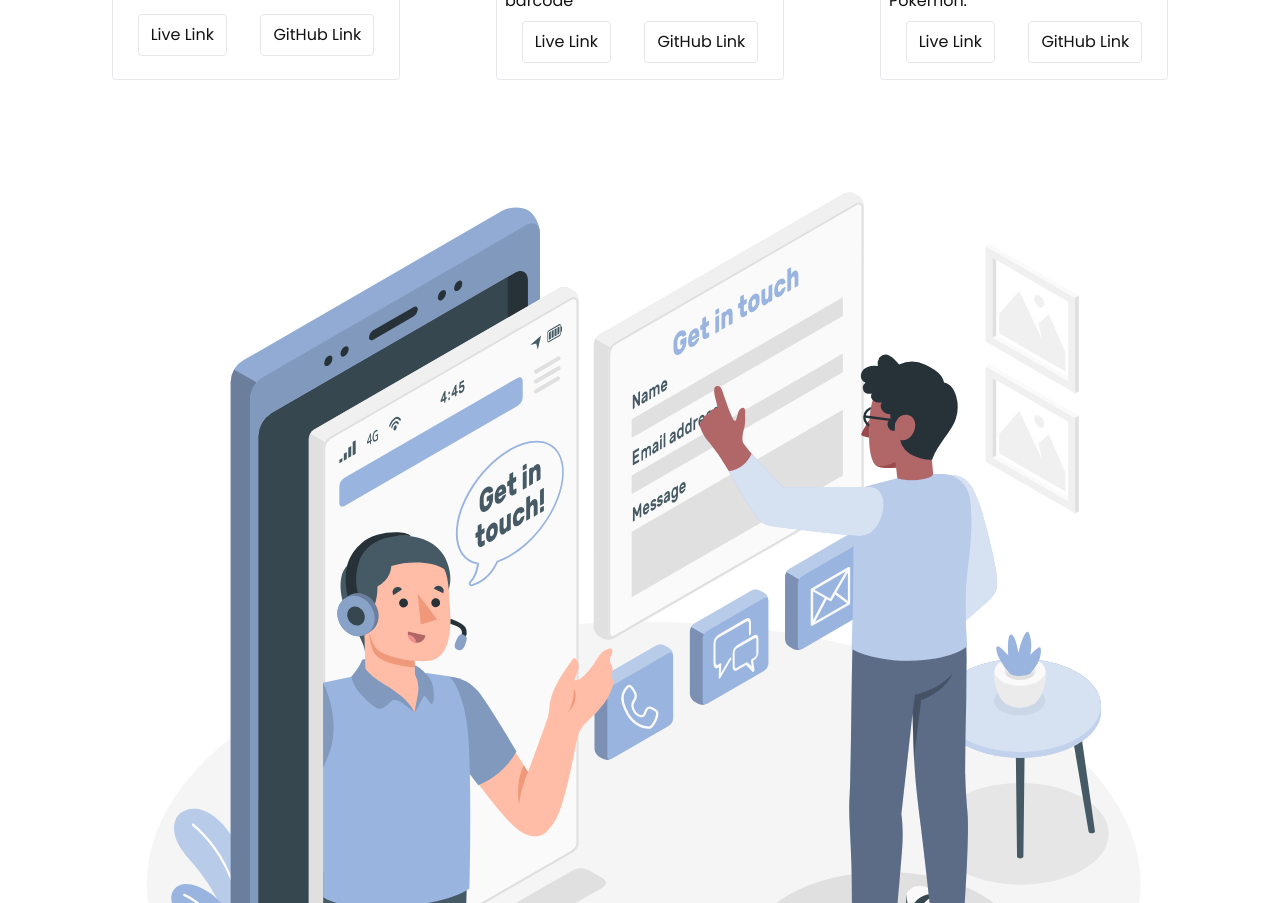
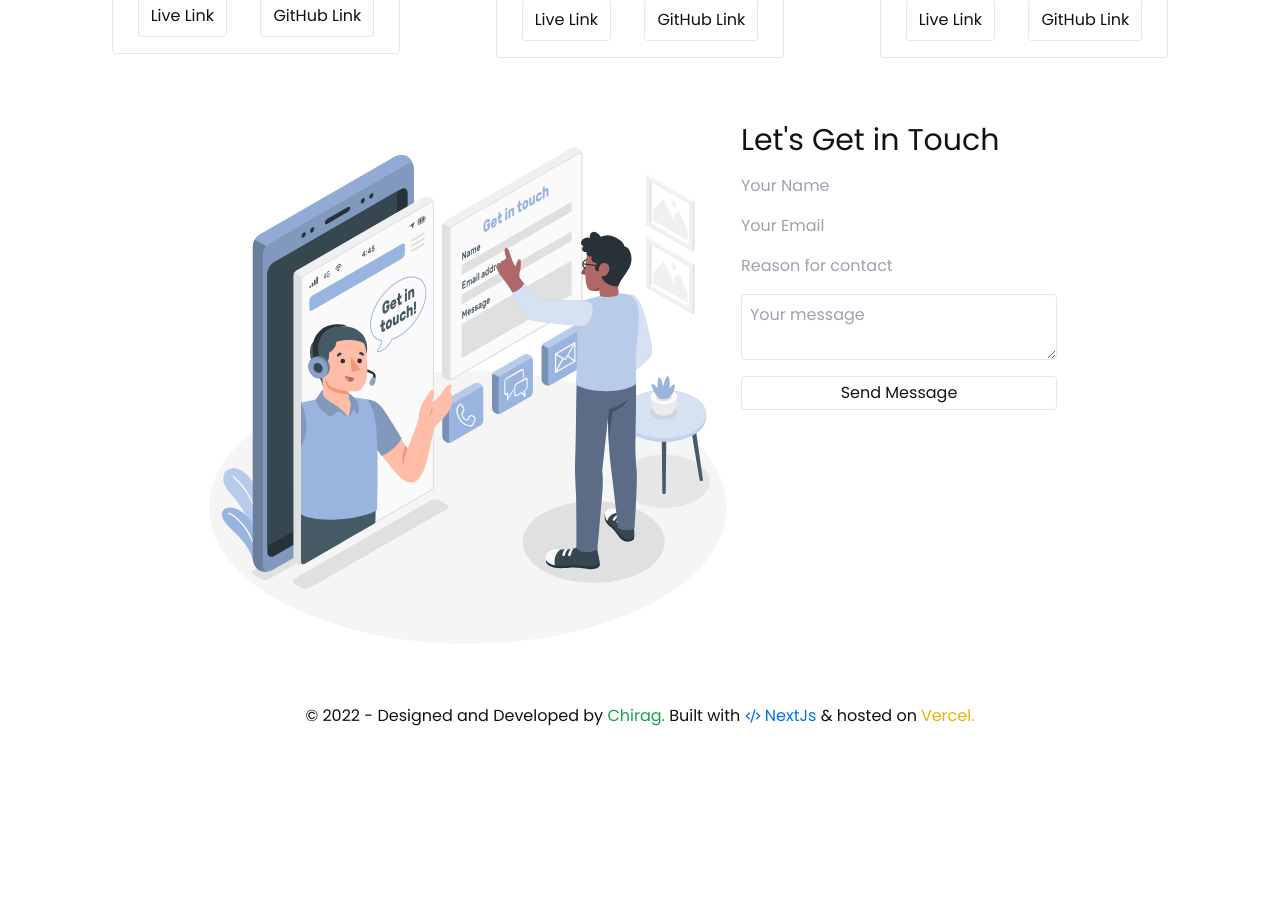
Before and after one commit to chiragbairwa/portfolio-2.0, a Next.js app: page / in a window 1280 px wide. Shown: the part 3540-4443 px from the top of the page. After the commit the page ends 4284 px from the top, so only its background shows below. Built offline with nearby package versions, Linux system fonts and the light colour scheme; a web font is replaced by a local one.

Commit message:
Responsive + dark-mode input field text color

```diff
--- a/src/app/api/contact/route.ts
+++ b/src/app/api/contact/route.ts
@@ -1,6 +1,5 @@
 import { NextResponse } from "next/server";
 import type { NextRequest } from "next/server";
-// import ElasticEmail from '@elasticemail/elasticemail-client';
 
 
 export async function POST(request: NextRequest){
@@ -48,4 +47,5 @@ export async function POST(request: NextRequest){
     //     }
     //   };
     //   api.emailsPost(email, callback);
+    return NextResponse.json({message : ""},{status : 200})
 }
--- a/src/app/components/about.jsx
+++ b/src/app/components/about.jsx
@@ -2,11 +2,11 @@ import Image from "next/image"
 
 const About = () => {
   return (
-    <div className="flex justify-between items-center pt-24" id="about">
-      <div className="w-1/2">
-        <Image src="/aboutme-illustration.svg" alt="About Me" width={500} height={500} />
+    <div className="md:flex justify-between items-center pt-24" id="about">
+      <div className="md:w-1/2">
+        <Image src="/aboutme-illustration.svg" alt="About Me" width={550} height={550} />
       </div>
-      <div className="text-lg pr-8 w-1/2">
+      <div className="text-lg pr-8 md:w-1/2">
         <p className="text-3xl mb-4">About Me</p>
         <p className="mb-1">
           {
--- a/src/app/components/contact.jsx
+++ b/src/app/components/contact.jsx
@@ -1,4 +1,5 @@
 "use client"
+import Image from 'next/image'
 import { useState } from 'react'
 
 const Contact = () => {
@@ -30,19 +31,21 @@ const Contact = () => {
   }
 
   return (
-    <div className="contact mt-16" id="contact">
-      <img
+    <div className="contact flex flex-col md:flex-row mt-16 justify-center" id="contact">
+      <Image
         src="/contactus-illustration.svg"
         alt="Contact Me"
+        width={550}
+        height={550}
       />
       <div className='pr-8'>
         <p className='mb-4 text-3xl'>{"Let's Get in Touch"}</p>
 
-        <form onSubmit={formHandler} className='flex flex-col gap-4'>
+        <form onSubmit={formHandler} className='flex flex-col gap-4 text-[currentcolor]'>
           <input type="text" name='senderName' onChange={inputHandler} placeholder="Your Name" />
           <input type="email" name='senderEmail' onChange={inputHandler} placeholder="Your Email" />
           <input type="text" name='senderSubject' onChange={inputHandler} placeholder="Reason for contact" />
-          <textarea onChange={inputHandler} name='senderMsg' className='rounded border p-2' placeholder='Your Text'/>
+          <textarea onChange={inputHandler} name='senderMsg' className='rounded border p-2 text-black' placeholder='Your message'/>
           <button type='submit' className='rounded border py-1 px-2'>Send Message</button>
         </form>
       </div>
--- a/src/app/components/header.jsx
+++ b/src/app/components/header.jsx
@@ -33,7 +33,7 @@ const Header = () => {
     document.body.classList.toggle('dark-mode')
   }
   return (
-    <div className="header px-24" ref={header}>
+    <div className="header md:px-24" ref={header}>
       <span>CHIRAG</span>
       <div>
         <nav className='text-lg'>
--- a/src/app/components/projects.jsx
+++ b/src/app/components/projects.jsx
@@ -53,7 +53,7 @@ const Projects = () => {
       <div className="projects pt-24" id="work">
         <p className="text-3xl mb-4">Projects</p>
 
-        <div className="flex justify-between flex-wrap gap-4">
+        <div className="flex flex-col md:flex-row flex-wrap items-center justify-between gap-4">
           {/* Ecommerce */}
           <div className="rounded p-2 border w-72 ">
             <img
--- a/src/app/components/skills.jsx
+++ b/src/app/components/skills.jsx
@@ -172,7 +172,7 @@ const Skills = () => {
           alt="Skills Photo"
           height="550"
           width="550"
-          className='w-[600px] md:-mt-28'
+          className='md:-mt-28'
         />
       </div>
     </div>
--- a/src/app/components/welcome.jsx
+++ b/src/app/components/welcome.jsx
@@ -3,7 +3,7 @@ import Link from 'next/link'
 
 const Welcome = () => {
   return (
-      <div className="flex flex-row-reverse justify-between items-center">
+      <div className="md:flex flex-row-reverse justify-between items-center">
         <Image src="/work-from-home.svg" alt="Hero Photo"
           width="550"
           height="550"
@@ -19,9 +19,7 @@ const Welcome = () => {
           <div className="welcome-cta">
             <Link
               href="https://docs.google.com/document/d/1qAGEx9B28m8ZBddD_rNjrMZpUE5Z1SyQ/edit?usp=drive_link&ouid=117183201856226964712&rtpof=true&sd=true"
-              target="_blank"
-              rel="noreferrer noopener"
-              className="resume-btn mt-2 transform-gpu "
+              target="_blank" rel="noreferrer noopener" className="resume-btn mt-2 transform-gpu"
             >
               My Resume
             </Link>
--- a/src/app/globals.css
+++ b/src/app/globals.css
@@ -9,12 +9,6 @@
 @import url(../../styles/welcome.css);
 body {
   color: rgb(var(--foreground-rgb));
-  background: linear-gradient(
-      to bottom,
-      transparent,
-      rgb(var(--background-end-rgb))
-    )
-    rgb(var(--background-start-rgb));
 }
 
 :root {
--- a/src/app/layout.tsx
+++ b/src/app/layout.tsx
@@ -22,7 +22,7 @@ export const metadata: Metadata = {
   description: 'Generated by create next app'
 }
 const Code = () => (
-  <svg width="16px" height="16px" viewBox="0 0 24 24" xmlns="http://www.w3.org/2000/svg">
+  <svg className='w-fit' width="16px" height="16px" viewBox="0 0 24 24" xmlns="http://www.w3.org/2000/svg">
     <path fill="none" stroke="currentcolor" strokeWidth="2"
       d="M9,22 L15,2 M17,17 L22,12 L17,7 M7,17 L2,12 L7,7"
     />
@@ -41,19 +41,21 @@ export default function RootLayout({
 
         {children}
 
-        <footer className='flex justify-center'>
-          <pre className='flex'>
-            {"© 2022 - Designed and Developed by "}
-            <Link href='https://linktr.ee/chirag.dev' className=' text-green-600'>Chirag</Link>
-            {". Built with "}
+        <footer className='md:flex justify-center'>
+          <p className='md:flex'>
+            {"© 2022 - Designed and Developed by"}
+            <Link href='https://linktr.ee/chirag.dev' className='text-green-600'>&nbsp;Chirag.&nbsp;</Link>
+          </p>
+          <p className='flex items-center justify-center'>
+            Built with
             <Link href="https://nextjs.org/" className='flex items-center text-[#0070f3]' rel="noreferrer" target="_blank">
-              <Code /> NextJs
+            &nbsp;<Code />&nbsp;NextJs&nbsp;
             </Link>
             {" & hosted on"}
             <Link href="https://vercel.com/" className='ml-1 text-yellow-500' rel="noreferrer" target="_blank">
               Vercel.
             </Link>
-          </pre>
+          </p>
         </footer>
       </body>
     </html>
--- a/styles/contact.css
+++ b/styles/contact.css
@@ -1,13 +1,3 @@
-.contact {
-  display: flex;
-  justify-content: space-between;
-  align-items: center;
-}
-
-.contact > img {
-  height: 500px;
-}
-
 .contact > div > form > input {
   border: 3px solid #aaa;
   border-radius: 4px;
@@ -35,16 +25,3 @@ textarea:focus {
   border-color: #99b4df;
   box-shadow: 0 0 8px 0 #99b4df;
 }
-
-@media only screen and (max-width: 600px) {
-  .contact {
-    flex-direction: column;
-    justify-content: center;
-    padding: 0 1rem;
-  }
-
-  .contact > img {
-    width: 350px;
-    height: 350px;
-  }
-}
--- a/styles/projects.css
+++ b/styles/projects.css
@@ -60,7 +60,7 @@
     padding: 1rem;
     margin: 2rem 1rem;
     display: block;
-    width: fit-content;
+    /* width: fit-content; */
   }
 
   .second-project-card {
--- a/styles/welcome.css
+++ b/styles/welcome.css
@@ -1,7 +1,3 @@
-.welcome {
-  display: flex;
-  flex-direction: row-reverse;
-}
 
 .welcome-msg h1,
 h2,
```
